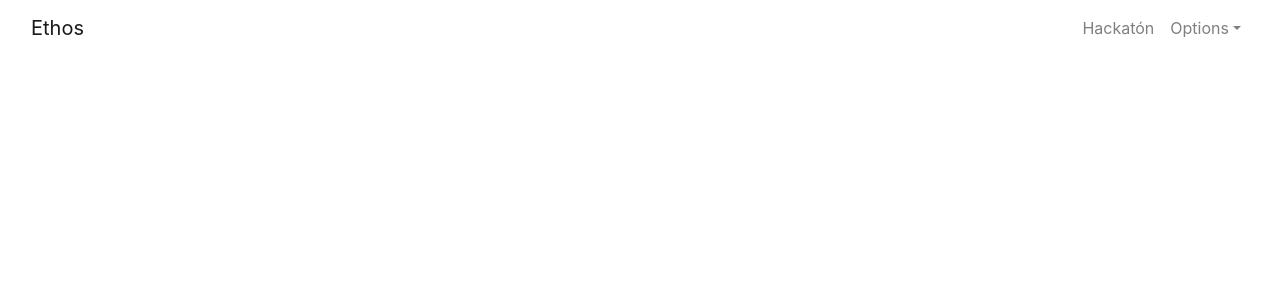
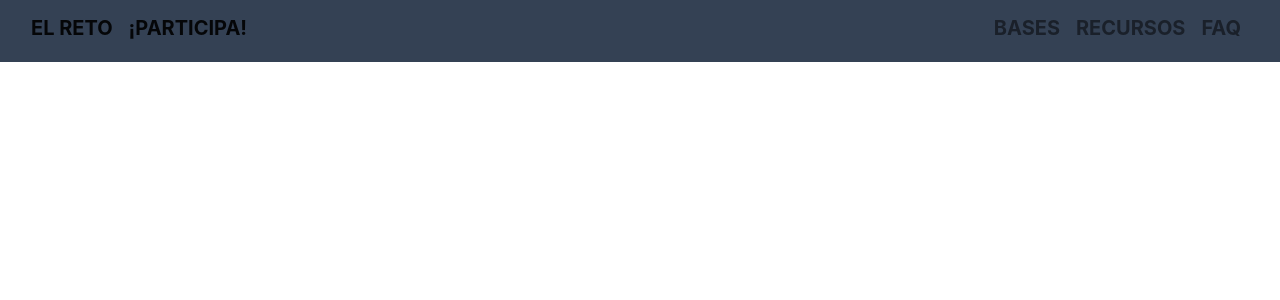
Before and after one commit to jorandradefig/retoethos.org, a React (Create React App) app in the folder app/: page / in a window 1280 px wide. Shown: the top 300 px of the page. Built offline with nearby package versions, Linux system fonts and the light colour scheme.

Commit message:
Navbar fix espacio

```diff
--- a/app/src/Home/index.js
+++ b/app/src/Home/index.js
@@ -1,5 +1,6 @@
 import React, { Component } from 'react'
 import styled from 'styled-components'
+import styles from './style.css';
 import {
   Container,
   Collapse,
@@ -36,30 +37,20 @@ class Home extends Component {
       <div className="Home">
         <Container fluid>
           <Navbar color="faded" light expand="md">
-          <NavbarBrand href="/">Ethos</NavbarBrand>
+          <NavbarBrand href="/">EL RETO</NavbarBrand>
+          <NavbarBrand href="/">¡PARTICIPA!</NavbarBrand>
           <NavbarToggler onClick={this.toggle} />
           <Collapse isOpen={this.state.isOpen} navbar>
             <Nav className="ml-auto" navbar>
             <NavItem>
-              <NavLink href="">Hackatón</NavLink>
+              <NavLink href="">BASES</NavLink>
             </NavItem>
-            <UncontrolledDropdown nav inNavbar>
-              <DropdownToggle nav caret>
-              Options
-              </DropdownToggle>
-              <DropdownMenu >
-              <DropdownItem>
-                  Option 1
-              </DropdownItem>
-              <DropdownItem>
-                  Option 2
-              </DropdownItem>
-              <DropdownItem divider />
-              <DropdownItem>
-                  Reset
-              </DropdownItem>
-              </DropdownMenu>
-            </UncontrolledDropdown>
+            <NavItem>
+              <NavLink href="">RECURSOS</NavLink>
+            </NavItem>
+            <NavItem>
+              <NavLink href="">FAQ</NavLink>
+            </NavItem>
             </Nav>
           </Collapse>
           </Navbar>
--- /dev/null
+++ b/app/src/Home/style.css
@@ -0,0 +1,17 @@
+@import url('https://fonts.googleapis.com/css?family=Roboto');
+.Home{
+    background-color: #344154;
+    font-family: 'Roboto' Mono;
+    font-style: normal;
+    font-weight: bold;
+    line-height: normal;
+    font-size: 20px;
+
+    color: #F4F3F4;
+    width: 100%;
+    height: 62px;
+}
+
+NavItem {
+    padding: 17px 100px;
+}
```
